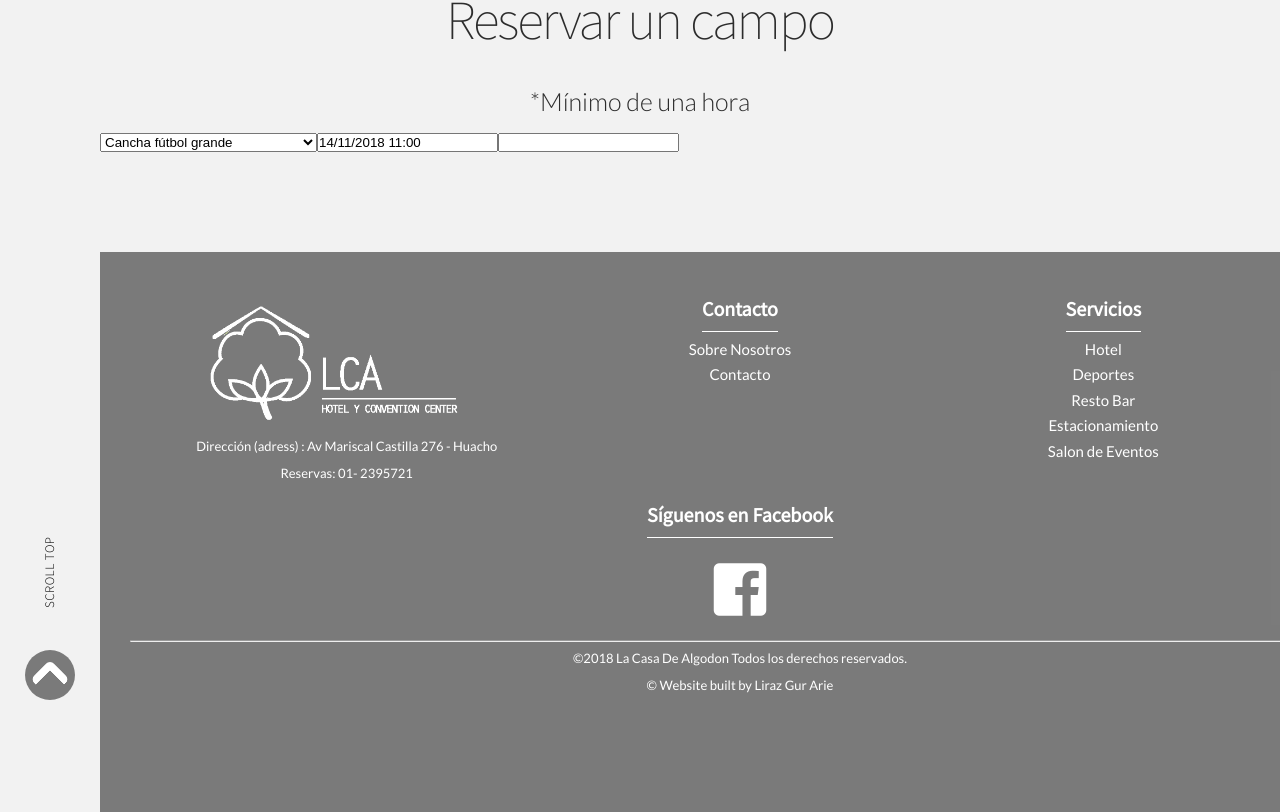
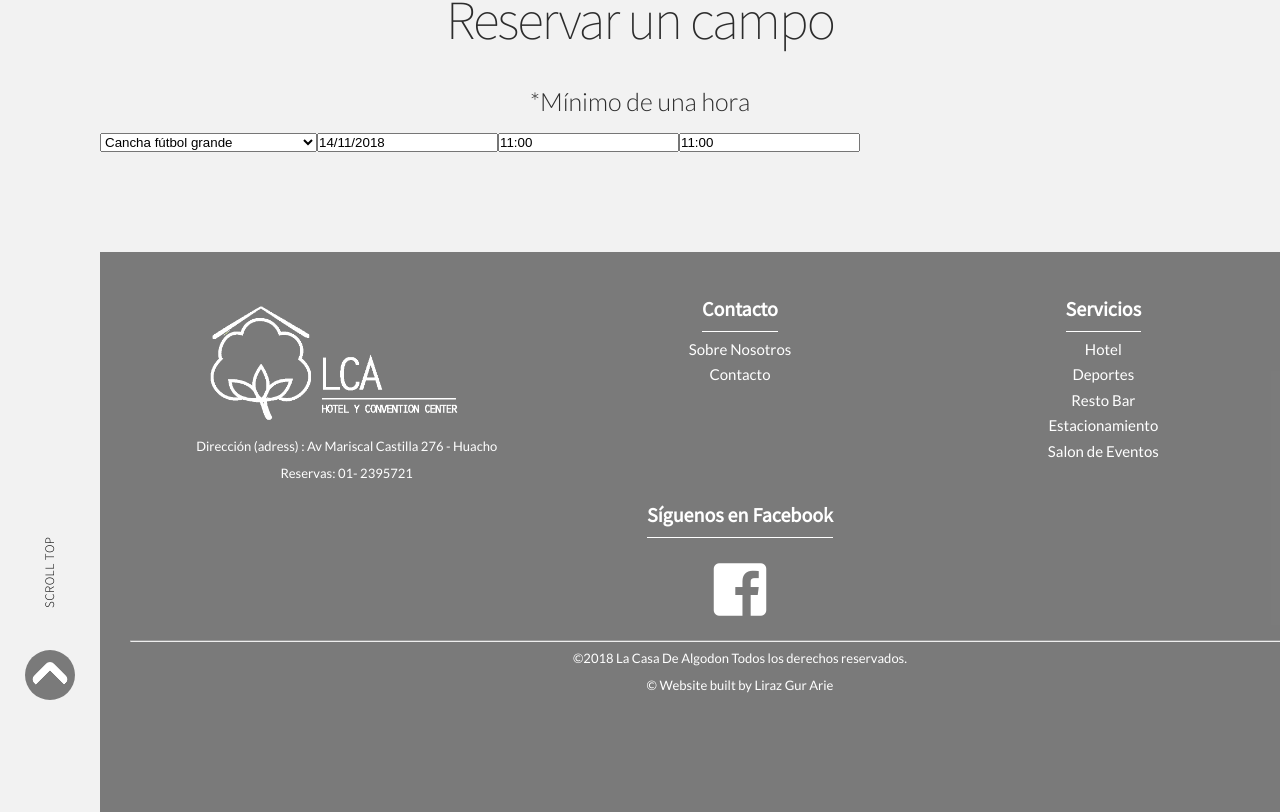
Before and after one commit to LirazG/LCA, a React (Create React App) app in the folder client/: page /sports/reservation/big in a window 1280 px wide. Shown: the part 900-1712 px from the top of the page. Built offline with nearby package versions, Linux system fonts and the light colour scheme; no server answers; a web font is replaced by a local one.

Commit message:
added checkout time display logic

```diff
--- a/client/src/components/sports/reserve.js
+++ b/client/src/components/sports/reserve.js
@@ -19,10 +19,16 @@ class SportsReservation extends Component {
     this.state={
       // date calender start value to current date
       Date: moment(),
+      StartTime: moment(),
+      EndTime: moment(),
       timeExclude: [],
+      minCheckInTime:moment(),
+      maxCheckOutTime:moment(),
       select:this.currentField
     }
     this.handleDateChange = this.handleDateChange.bind(this);
+    this.handleTimeCheckIn = this.handleTimeCheckIn.bind(this);
+    this.handleTimeCheckOut = this.handleTimeCheckOut.bind(this);
   }
 
 
@@ -51,7 +57,6 @@ class SportsReservation extends Component {
 
   //reservation dates functionallty
     handleDateChange(date) {
-      console.log('s',this.state.Date)
       this.setState({Date: date,timeExclude: []},()=>{
         const currentDate = {
           year:this.state.Date.format('YYYY'),
@@ -75,11 +80,42 @@ class SportsReservation extends Component {
         });
         this.setState({
           timeExclude: momentArray
-        },()=>{console.log(this.state.timeExclude)});
+        });
       });
     }
 
 
+    //reservation time functionallty
+    handleTimeCheckIn(date){
+      let newMinDate = date.hour();
+      let hourArray = this.state.timeExclude.map((item)=>{
+        return item.hour();
+      });
+      this.setState({StartTime:date,minCheckInTime:moment().hour(newMinDate)},()=>{
+        //calculate the checkout time availible for user dispaly
+        let i = this.state.StartTime.hour();
+        if(i === 23){
+          this.setState({maxCheckOutTime:moment().hour(24),EndTime:moment().hour(24)})
+          return;
+        }
+        for(i ; i < 23 ; i++){
+          if(hourArray.includes(i)){
+            this.setState({maxCheckOutTime:moment().hour(i)});
+            return;
+          }
+          if(i === 22){
+            this.setState({maxCheckOutTime:moment().hour(23)});
+            return;
+          }
+        }
+      });
+    }
+
+
+    handleTimeCheckOut(date){
+      this.setState({EndTime:date});
+    }
+//
 
     // change the url according to field taken
     selectUrlHandler = (e) =>{
@@ -108,20 +144,35 @@ class SportsReservation extends Component {
           <DatePicker
             selected={this.state.Date}
             onChange={this.handleDateChange}
-            dateFormat="DD/MM/YYYY HH:00"
+            dateFormat="DD/MM/YYYY"
             timeCaption="time"
             minDate={moment()}
           />
 
           <DatePicker
-            onChange={this.handleChange}
+            selected={this.state.StartTime}
+            onChange={this.handleTimeCheckIn}
             showTimeSelect
             showTimeSelectOnly
             timeIntervals={60}
-            timeFormat="HH:mm"
-            timeCaption="Time"
+            dateFormat="HH:00"
+            timeCaption="Hora"
+            timeFormat="HH:00"
             excludeTimes={this.state.timeExclude}
           />
+          <DatePicker
+            selected={this.state.EndTime}
+            onChange={this.handleTimeCheckOut}
+            minTime={this.state.minCheckInTime}
+            maxTime={this.state.maxCheckOutTime}
+            showTimeSelect
+            showTimeSelectOnly
+            timeIntervals={60}
+            dateFormat="HH:00"
+            timeCaption="Hora"
+            timeFormat="HH:00"
+          />
+
         </form>
       </main>
     );
```
